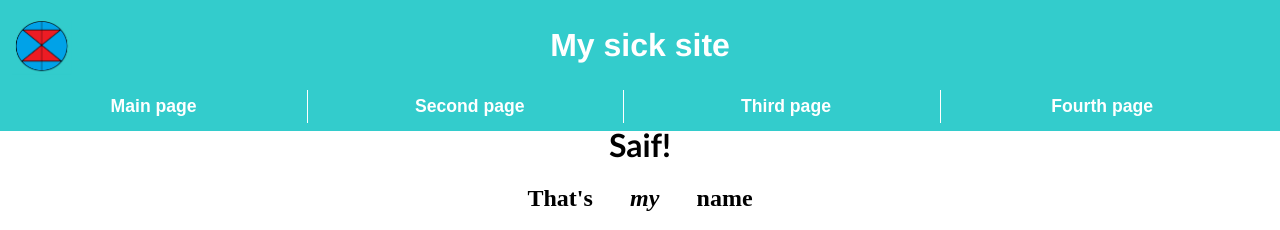
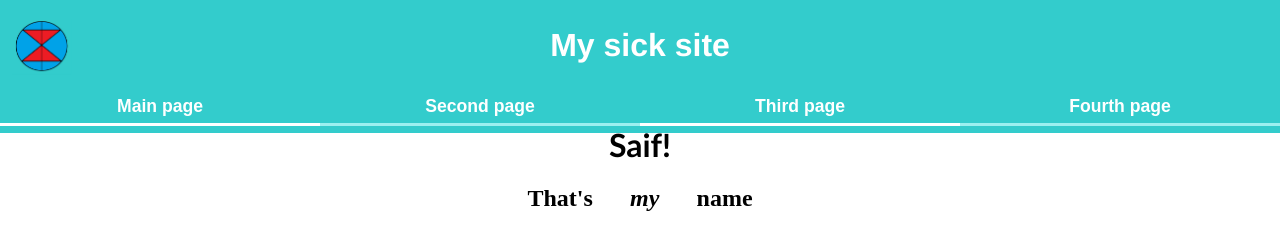
Before and after one commit to SaifNavid/HTML-site, a plain HTML site: page index.html in a window 1280 px wide. Shown: the top 230 px of the page. Drawn offline with Linux system fonts and the light colour scheme.

Commit message:
styling changes to make the navigation look more centered

```diff
--- a/css/style.css
+++ b/css/style.css
@@ -79,15 +79,27 @@ div#vertical-nav ul {
 div#vertical-nav ul li {
     display: inline;
     text-align: center;
-    width: 24%;
+    width: 25%;
     float: left;
-    margin-right: .5em;
-    margin-bottom: .5em;
+    margin-bottom: .4em;
 }
 
-div#vertical-nav ul li:not(:last-child){
-    border-right: 1px solid white;
+div#vertical-nav ul li{
+    border-bottom: 3px solid #9bf0f0;
 }
+
+div#vertical-nav ul li.odd{
+    border-bottom: 3px solid white;
+}
+
+div#vertical-nav ul li:hover{
+    border-bottom: 3px solid #9bf0f0;
+}
+
+div#vertical-nav ul li.odd:hover{
+    border-bottom: 3px solid #9bf0f0;
+}
+
 
 div#vertical-nav ul li a {
     font-family: Arial, Helvetica, sans-serif;
@@ -100,7 +112,7 @@ div#vertical-nav ul li a {
 }
 
 div#vertical-nav ul li a:hover {
-    color: rgb(252, 34, 34);
+    color: #9bf0f0;
 }
 
 div#sidebar {
--- a/index.html
+++ b/index.html
@@ -10,9 +10,9 @@
         <h2>My sick site</h2>
         <div id="vertical-nav">
           <ul>
-            <li class="change-background"><a href="">Main page</a></li>
+            <li class="change-background odd"><a href="">Main page</a></li>
             <li class="change-background"><a href="otherPages/secondPage.html">Second page</a></li>
-            <li class="change-background"><a href="otherPages/thirdPage.html">Third page</a></li>
+            <li class="change-background odd"><a href="otherPages/thirdPage.html">Third page</a></li>
             <li class="change-background"><a href="otherPages/fourthPage.html">Fourth page</a></li>
           </ul>
         </div>
```
Also changed, not shown: otherPages/fourthPage.html (+2 -2 lines), otherPages/secondPage.html (+2 -2 lines), otherPages/thirdPage.html (+2 -2 lines).
